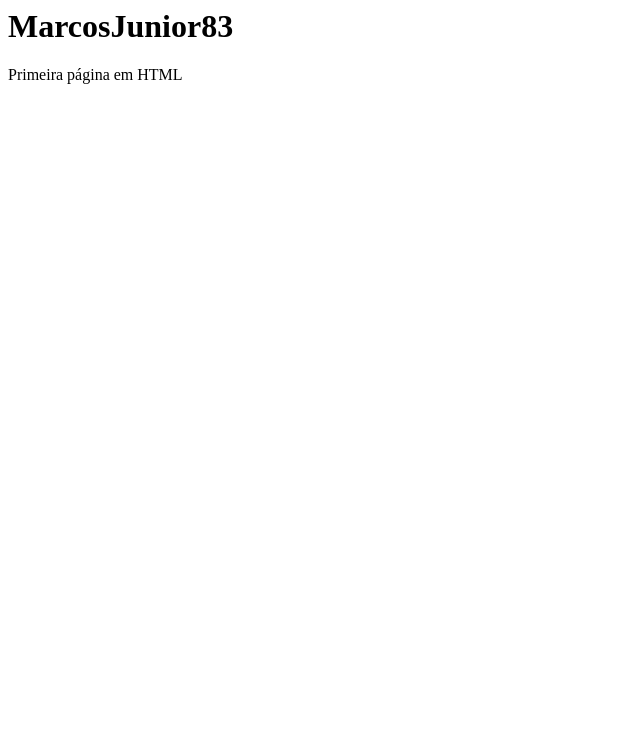
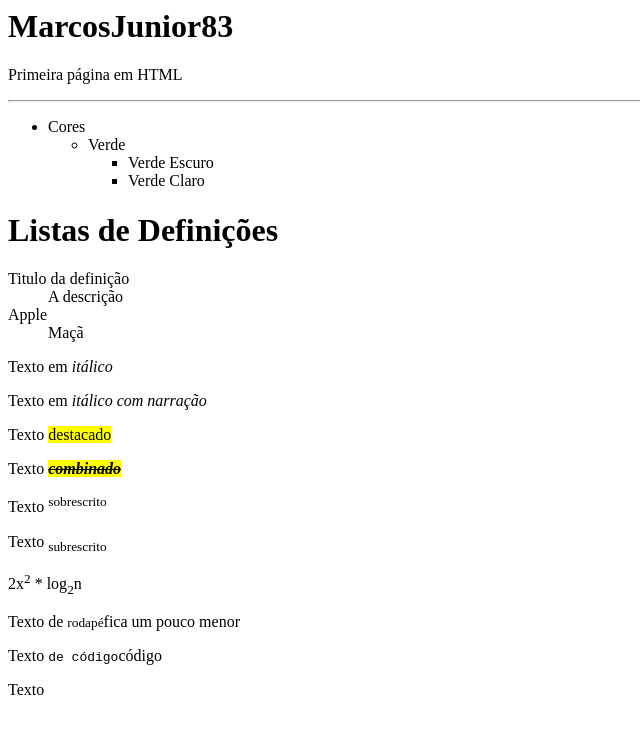
Before and after one commit to MarcosJunior83/MarcosJunior83.github.io, a plain HTML site: page index.html in a window 1280 px wide. Shown: the whole page, without its empty margins (0-640 px from the left). Drawn offline with Linux system fonts and the light colour scheme.

Commit message:
Update index.html

```diff
--- a/index.html
+++ b/index.html
@@ -1,9 +1,39 @@
 <html>
 <head>
-  <title>MarcosJunior83</title>
+  <title>Conteudos Fraseados</title>
 </head>
   <body>
     <h1>MarcosJunior83</h1>
   <p>Primeira página em HTML</p>
-    </body>
+<hr>
+<ul>
+  <li>Cores
+  <ul>
+  <li>Verde
+  <ul>
+    <li>Verde Escuro</li>
+    <li>Verde Claro</li>
+  </ul>
+  </li>
+  </ul>
+  </li>
+</ul>
+<h1>Listas de Definições</h1>
+<dl>
+  <dt>Titulo da definição</dt>
+  <dd>A descrição</dd>
+<dt>Apple</dt>
+<dd>Maçã</dd>
+</dl>
+<p>Texto em <i>itálico</i> </p>
+<p>Texto em <em>itálico com narração</em> </p>
+<p>Texto <mark>destacado</mark> </p>
+<p>Texto <mark><i><b><s>combinado</s></b></i></mark></p>
+<p>Texto <sup>sobrescrito</sup> </p>
+<p>Texto <sub>subrescrito</sub> </p>
+<p>2x<sup>2</sup> * log<sub>2</sub>n </p>
+<p>Texto de <small>rodapé</small>fica um pouco menor </p>
+<p>Texto <code>de código</code>código </p>
+<p>Texto &nbsp </p>
+</body>
 </html>
```
